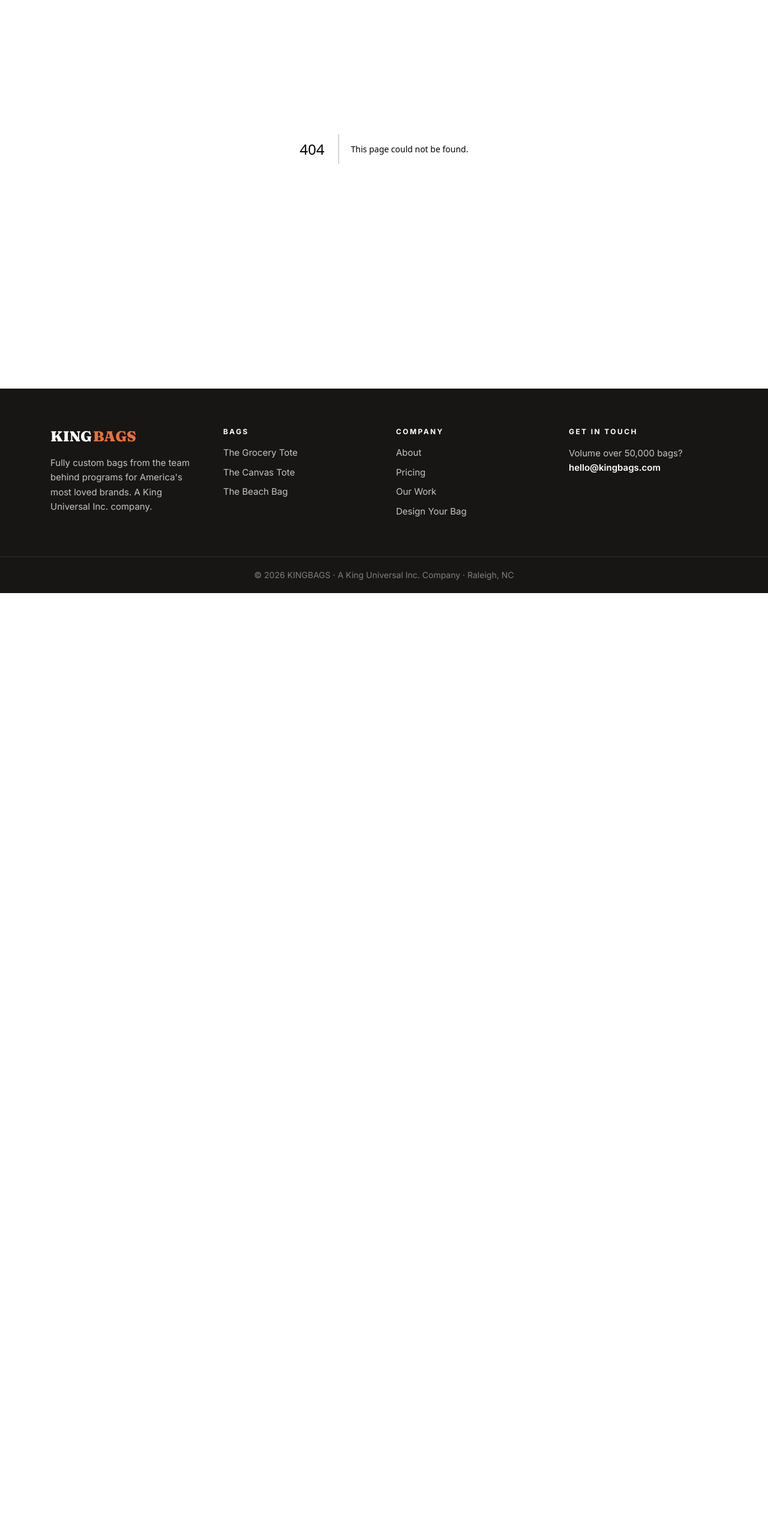
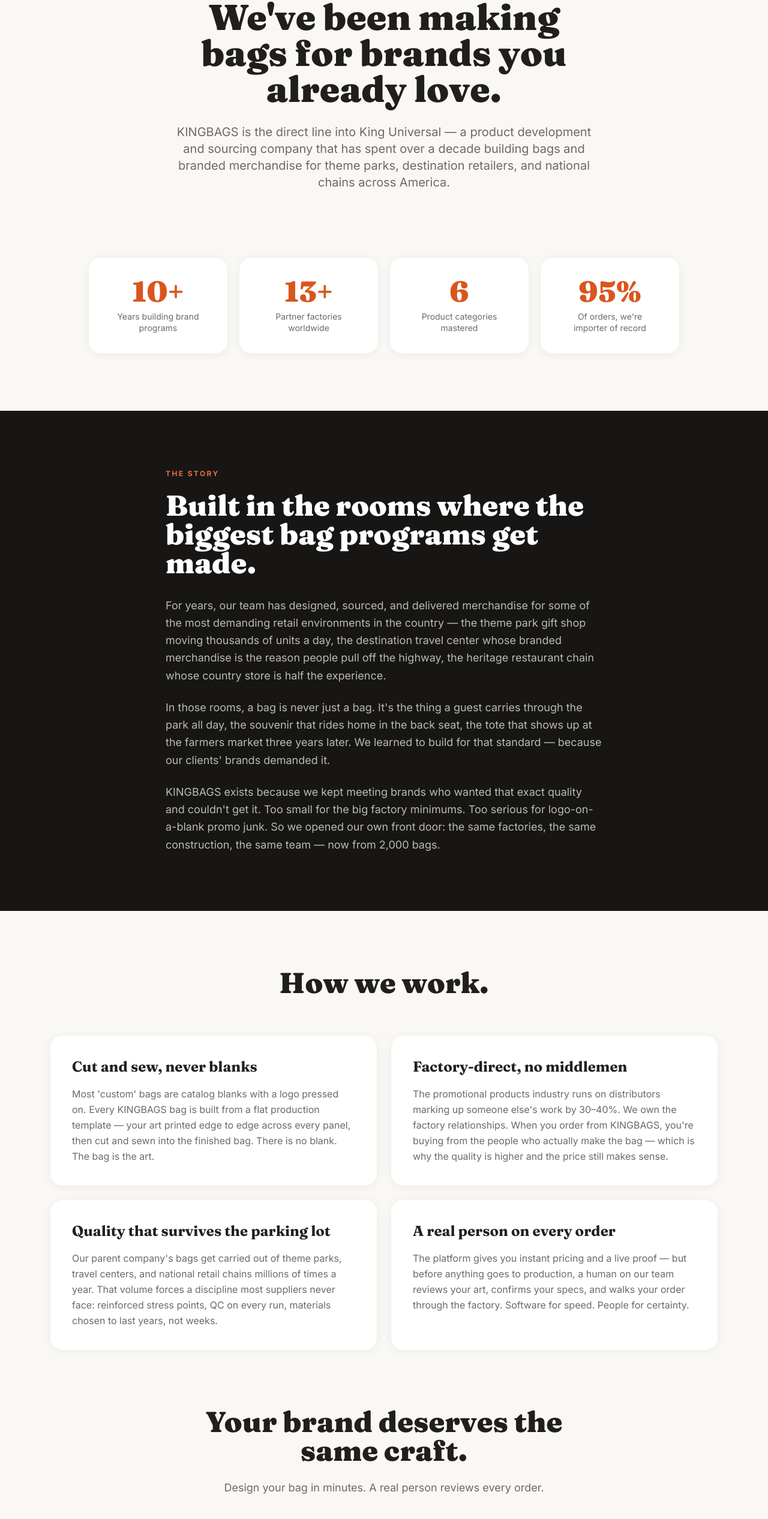
Before and after one commit to riley944/KINGBAGS, a Next.js app: page /about in a window 1280 px wide. Before the commit this address had no page. Shown: the part 221-2754 px from the top of the page at 60% size. Before the commit the page ends 1210 px from the top, so only its background shows below. Built offline with nearby package versions, Linux system fonts and the light colour scheme.

Commit message:
Create page.tsx

```diff
--- /dev/null
+++ b/app/about/page.tsx
@@ -0,0 +1,128 @@
+import Link from "next/link";
+import Reveal from "@/components/Reveal";
+
+export const metadata = {
+  title: "About | KINGBAGS",
+  description:
+    "KINGBAGS is built by King Universal — the team behind bag and merchandise programs for theme parks, destination retailers, and national chains for over a decade.",
+};
+
+const STATS = [
+  { v: "10+", l: "Years building brand programs" },
+  { v: "13+", l: "Partner factories worldwide" },
+  { v: "6", l: "Product categories mastered" },
+  { v: "95%", l: "Of orders, we're importer of record" },
+];
+
+const VALUES = [
+  {
+    t: "Cut and sew, never blanks",
+    d: "Most 'custom' bags are catalog blanks with a logo pressed on. Every KINGBAGS bag is built from a flat production template — your art printed edge to edge across every panel, then cut and sewn into the finished bag. There is no blank. The bag is the art.",
+  },
+  {
+    t: "Factory-direct, no middlemen",
+    d: "The promotional products industry runs on distributors marking up someone else's work by 30–40%. We own the factory relationships. When you order from KINGBAGS, you're buying from the people who actually make the bag — which is why the quality is higher and the price still makes sense.",
+  },
+  {
+    t: "Quality that survives the parking lot",
+    d: "Our parent company's bags get carried out of theme parks, travel centers, and national retail chains millions of times a year. That volume forces a discipline most suppliers never face: reinforced stress points, QC on every run, materials chosen to last years, not weeks.",
+  },
+  {
+    t: "A real person on every order",
+    d: "The platform gives you instant pricing and a live proof — but before anything goes to production, a human on our team reviews your art, confirms your specs, and walks your order through the factory. Software for speed. People for certainty.",
+  },
+];
+
+export default function AboutPage() {
+  return (
+    <>
+      {/* HERO */}
+      <section className="py-20 md:py-28">
+        <div className="mx-auto max-w-3xl px-5 text-center">
+          <Reveal>
+            <p className="section-label mb-5">About KINGBAGS</p>
+            <h1 className="font-serif font-black text-4xl md:text-6xl text-ink leading-[1.05] mb-7">
+              We've been making bags for brands you already love.
+            </h1>
+            <p className="text-lg md:text-xl text-ink-soft leading-relaxed">
+              KINGBAGS is the direct line into King Universal — a product development and sourcing company that has spent over a decade building bags and branded merchandise for theme parks, destination retailers, and national chains across America.
+            </p>
+          </Reveal>
+        </div>
+      </section>
+
+      {/* STATS */}
+      <section className="pb-24">
+        <div className="mx-auto max-w-5xl px-5 grid grid-cols-2 md:grid-cols-4 gap-5">
+          {STATS.map((s, i) => (
+            <Reveal key={s.l} delay={i * 100}>
+              <div className="bg-white rounded-2.5xl shadow-soft p-8 text-center h-full">
+                <div className="font-serif font-black text-5xl text-ember mb-2">{s.v}</div>
+                <div className="text-sm text-ink-soft leading-snug">{s.l}</div>
+              </div>
+            </Reveal>
+          ))}
+        </div>
+      </section>
+
+      {/* STORY */}
+      <section className="py-24 bg-charcoal text-white">
+        <div className="mx-auto max-w-3xl px-5">
+          <Reveal>
+            <p className="section-label mb-5" style={{ color: "#E8703C" }}>The Story</p>
+            <h2 className="font-serif font-black text-3xl md:text-5xl leading-tight mb-8">
+              Built in the rooms where the biggest bag programs get made.
+            </h2>
+          </Reveal>
+          <Reveal delay={120}>
+            <div className="space-y-6 text-white/70 text-lg leading-relaxed">
+              <p>
+                For years, our team has designed, sourced, and delivered merchandise for some of the most demanding retail environments in the country — the theme park gift shop moving thousands of units a day, the destination travel center whose branded merchandise is the reason people pull off the highway, the heritage restaurant chain whose country store is half the experience.
+              </p>
+              <p>
+                In those rooms, a bag is never just a bag. It's the thing a guest carries through the park all day, the souvenir that rides home in the back seat, the tote that shows up at the farmers market three years later. We learned to build for that standard — because our clients' brands demanded it.
+              </p>
+              <p>
+                KINGBAGS exists because we kept meeting brands who wanted that exact quality and couldn't get it. Too small for the big factory minimums. Too serious for logo-on-a-blank promo junk. So we opened our own front door: the same factories, the same construction, the same team — now from 2,000 bags.
+              </p>
+            </div>
+          </Reveal>
+        </div>
+      </section>
+
+      {/* VALUES */}
+      <section className="py-24">
+        <div className="mx-auto max-w-6xl px-5">
+          <Reveal>
+            <h2 className="font-serif font-black text-3xl md:text-5xl text-ink text-center leading-tight mb-16">
+              How we work.
+            </h2>
+          </Reveal>
+          <div className="grid md:grid-cols-2 gap-6">
+            {VALUES.map((v, i) => (
+              <Reveal key={v.t} delay={i * 100}>
+                <div className="bg-white rounded-2.5xl shadow-soft p-9 h-full">
+                  <h3 className="font-serif font-bold text-2xl text-ink mb-4">{v.t}</h3>
+                  <p className="text-ink-soft leading-relaxed">{v.d}</p>
+                </div>
+              </Reveal>
+            ))}
+          </div>
+        </div>
+      </section>
+
+      {/* CTA */}
+      <section className="pb-28">
+        <div className="mx-auto max-w-3xl px-5 text-center">
+          <Reveal>
+            <h2 className="font-serif font-black text-3xl md:text-5xl text-ink leading-tight mb-6">
+              Your brand deserves the same craft.
+            </h2>
+            <p className="text-ink-soft text-lg mb-10">Design your bag in minutes. A real person reviews every order.</p>
+            <Link href="/design" className="btn-ember text-lg !px-12 !py-5">Design Your Bag</Link>
+          </Reveal>
+        </div>
+      </section>
+    </>
+  );
+}
```
